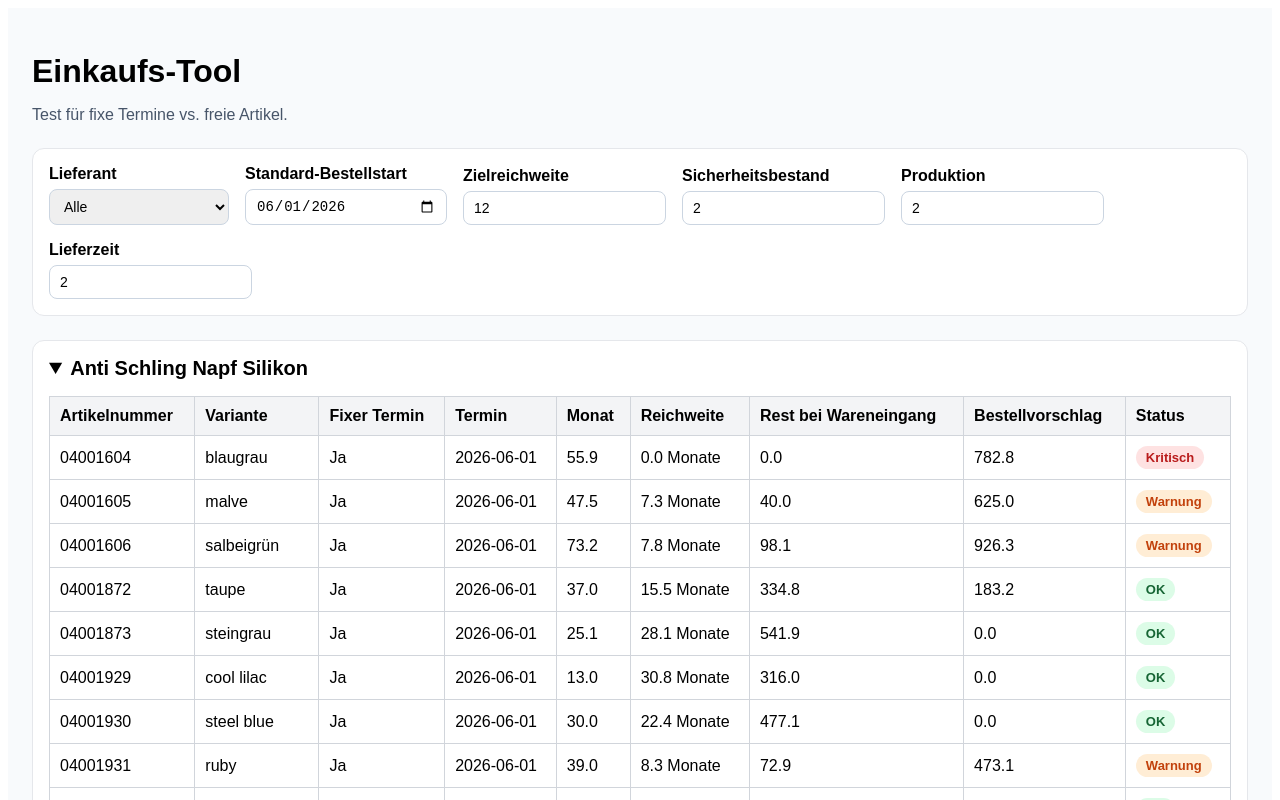
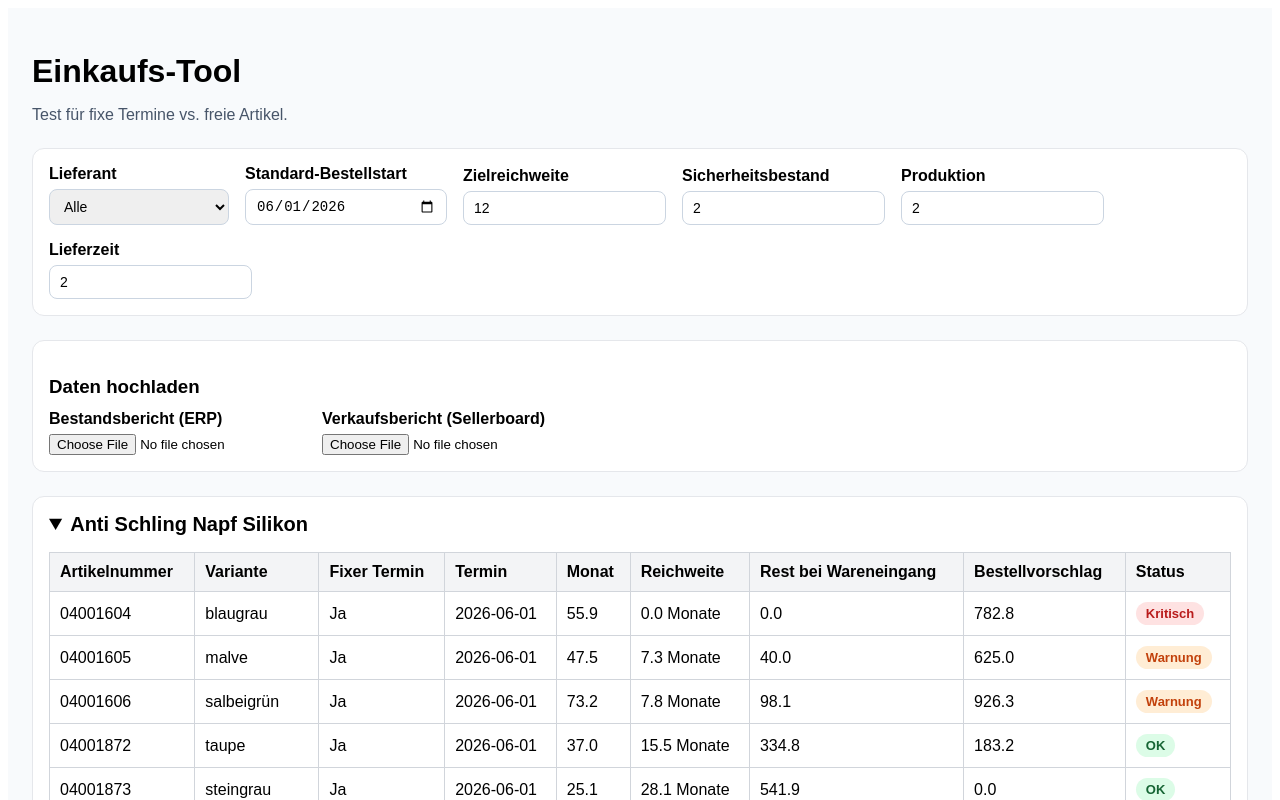
Before and after one commit to kingelvis150888-byte/einkaufs-tool, a Next.js app: page / in a window 1280 px wide. Shown: the top 800 px of the page. Built offline with nearby package versions, Linux system fonts and the light colour scheme.

Commit message:
Update page.js

```diff
--- a/app/page.js
+++ b/app/page.js
@@ -403,6 +403,34 @@ export default function Home() {
         </div>
       </div>
 
+      <div
+        style={{
+          background: "white",
+          border: "1px solid #e5e7eb",
+          borderRadius: 12,
+          padding: 16,
+          marginBottom: 24,
+        }}
+      >
+        <h3 style={{ marginBottom: 12 }}>Daten hochladen</h3>
+
+        <div style={{ display: "flex", gap: 20, flexWrap: "wrap" }}>
+          <div>
+            <div style={{ marginBottom: 6, fontWeight: 700 }}>
+              Bestandsbericht (ERP)
+            </div>
+            <input type="file" />
+          </div>
+
+          <div>
+            <div style={{ marginBottom: 6, fontWeight: 700 }}>
+              Verkaufsbericht (Sellerboard)
+            </div>
+            <input type="file" />
+          </div>
+        </div>
+      </div>
+
       {Object.entries(groupData(overallItems)).map(([parent, items]) => (
         <details
           key={parent}
```
